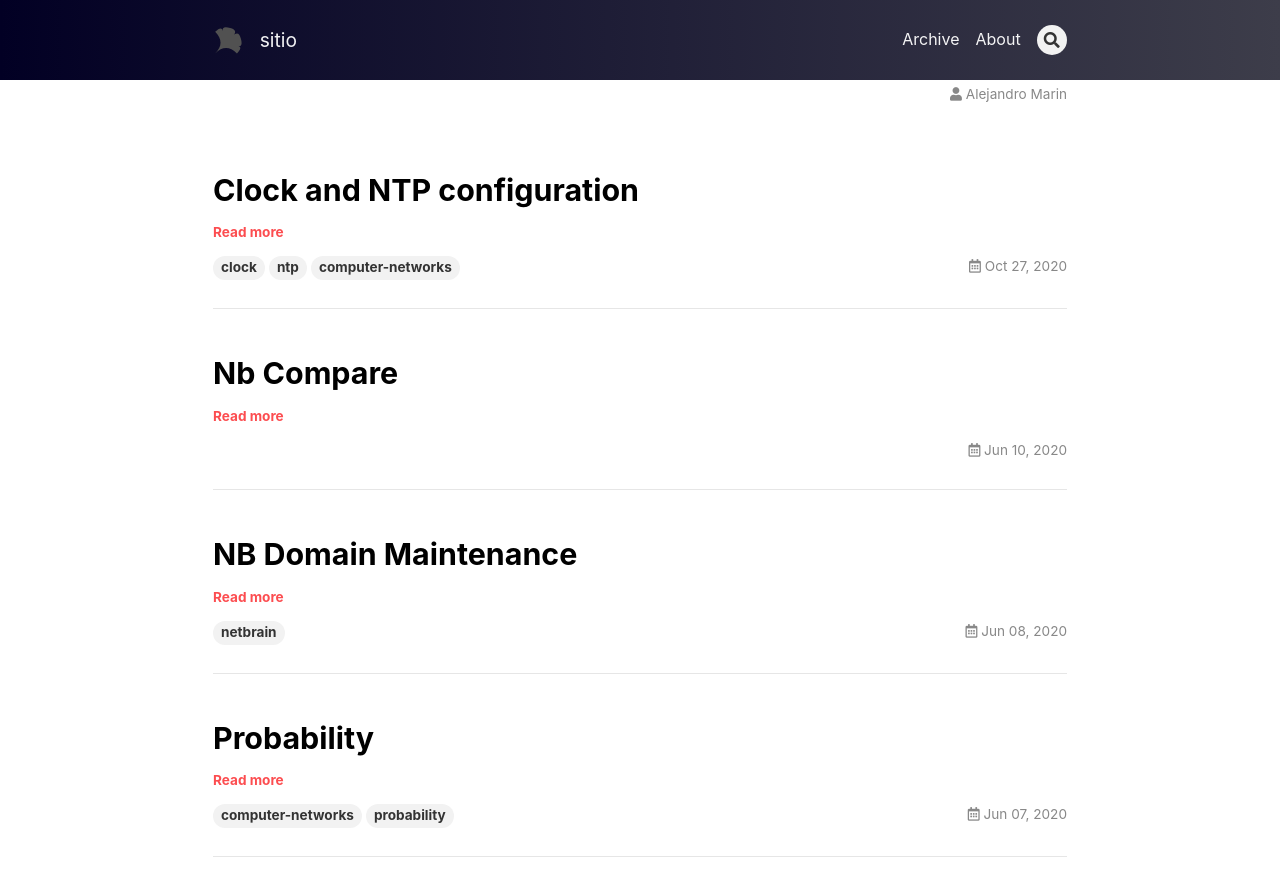
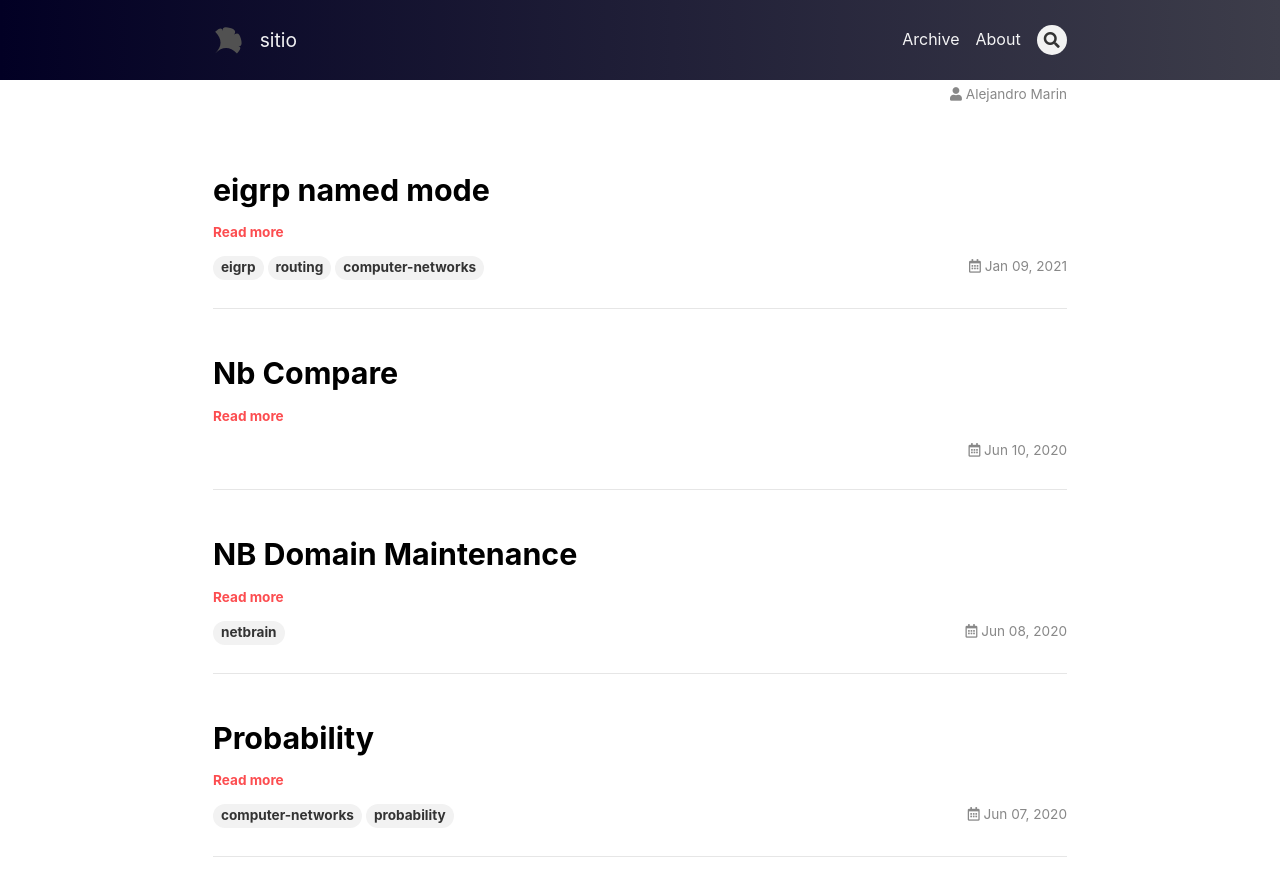
Before and after one commit to amarinjs/sitio, a Jekyll site: the page built from index.html, in a window 1280 px wide and 900 px high. Shown: the top 896 px of the window. Built offline with Jekyll 4.4.1, drawn with Linux system fonts in a browser that asks for light colours; nearby versions of some CDN libraries; the list of posts is cut into pages by our own code; some of the changed lines change nothing that is shown.

Commit message:
eigrp-named

```diff
--- a/_posts/2020-10-27-linux-interface-config.md
+++ b/_posts/2021-01-09-eigrp-named.md
@@ -1,6 +1,6 @@
 ---
 layout: article
-title: Clock and NTP configuration
+title: eigrp named mode
 mode: immersive
 header:
   theme: dark
@@ -17,30 +17,22 @@
 mathjax_autoNumber: true
 articles:
   excerpt_type: html
-tags: clock ntp computer-networks
+tags: eigrp routing computer-networks
 ---
 
 <!--more-->
 
 ---
 
-## Interface Configuration - Linux
+### benefits
 
-### CentOS
+eigrp named mode is easier to configure than classic mode. if using ipv6 for example you don't need to configure individual interfaces.
 
-  #go to
-  /etc/sysconfig/network-scripts/
+configuration:
 
-  Edit the ifcfg-INTERFACENAME file
+    router eigrp <word>
+      address-family <ipv4|ipv6> autonomous-system <number>
 
-  BOOTPROTO=static
+With the address family command, our named instance can form adjacencies with neighbors on an AS.
 
-  IPADDR=192.168.1.200
-  NETMASK=255.255.255.0
-  GATEWAY=192.168.1.1
-  DNS1=1.0.0.1
-  DNS2=1.1.1.1
-  DNS3=8.8.4.4
-
-  Restart the network service:
-  systemctl restart network
+The network statements are as usual.
```
